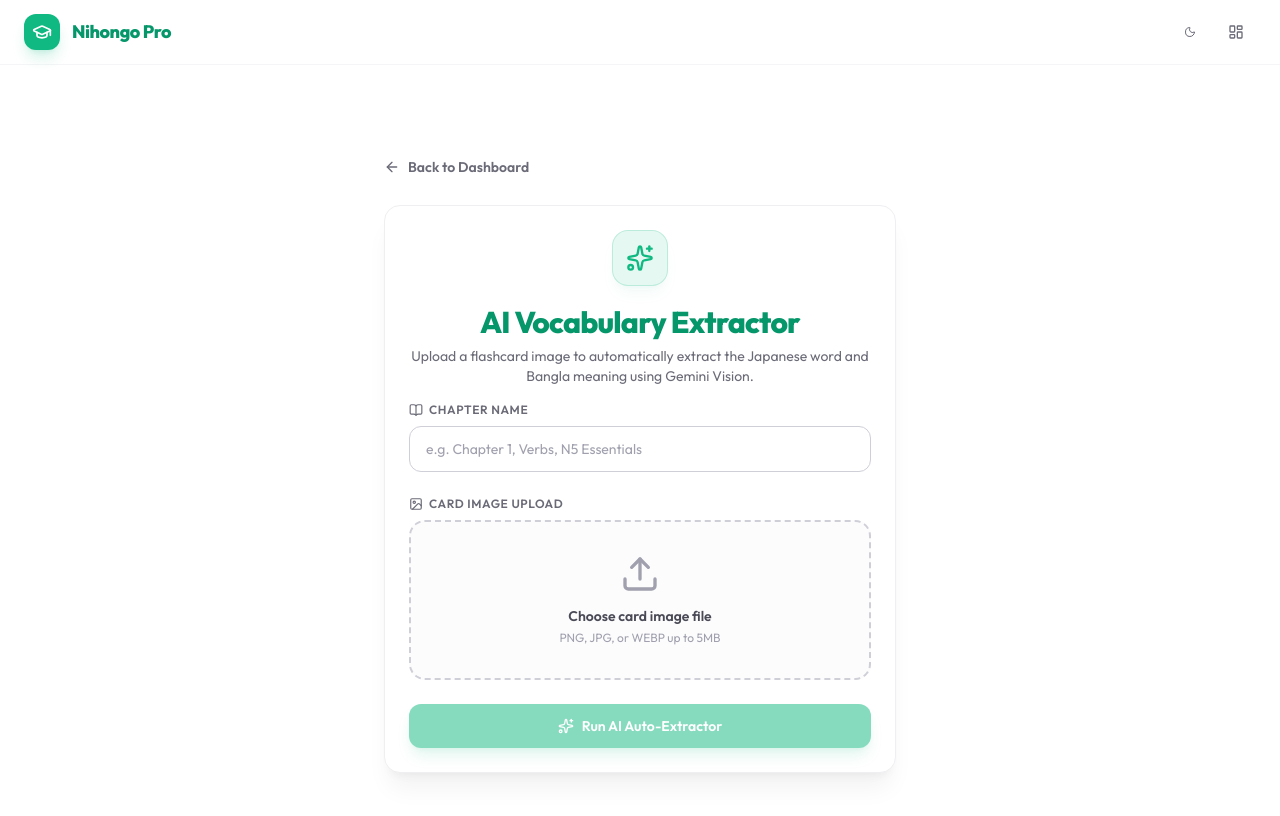
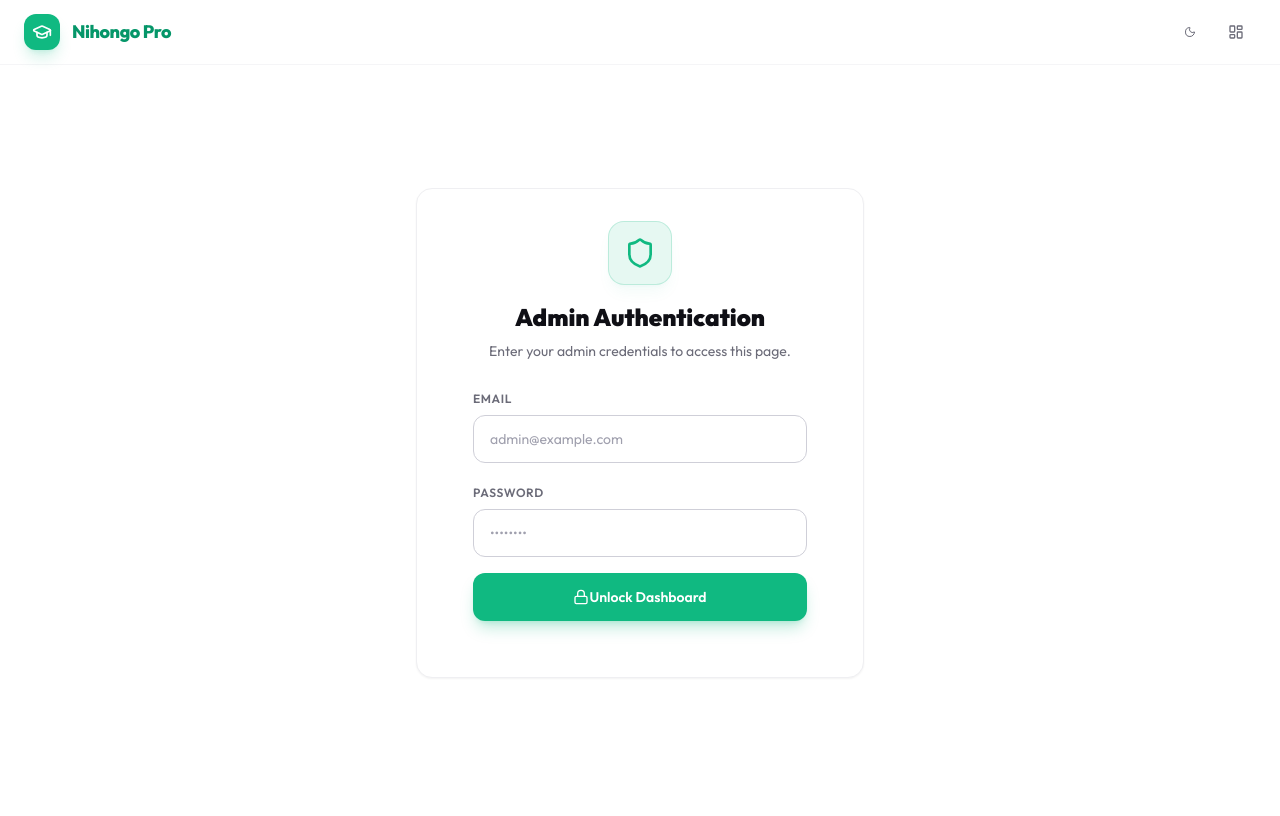
Before and after one commit to shipon-dev/Nihongo-Pro, a Next.js app: page /admin/upload in a window 1280 px wide. Shown: the top 816 px of the page. Built offline with nearby package versions, Linux system fonts and the light colour scheme.

Commit message:
feat: protect admin dashboard and upload pages with AdminAuth component

```diff
--- a/src/app/admin/page.tsx
+++ b/src/app/admin/page.tsx
@@ -5,6 +5,7 @@
 import { Input } from "@/components/ui/input";
 import { Card, CardContent } from "@/components/ui/card";
 import { AdminAuth } from "@/components/ui/admin-auth";
+import { useToast } from "@/components/ui/use-toast";
 import {
   Sparkles,
   Plus,
@@ -16,9 +17,6 @@
   Users,
   Eye,
   ClipboardList,
-  Shield,
-  LogIn,
-  Lock,
 } from "lucide-react";
 import Link from "next/link";
 
@@ -645,5 +643,6 @@
         </div>
       </div>
     </div>
+    </AdminAuth>
   );
 }
--- a/src/app/admin/upload/page.tsx
+++ b/src/app/admin/upload/page.tsx
@@ -5,6 +5,7 @@
 import { Button } from "@/components/ui/button";
 import { Input } from "@/components/ui/input";
 import { Card, CardContent, CardHeader, CardTitle, CardDescription } from "@/components/ui/card";
+import { AdminAuth } from "@/components/ui/admin-auth";
 import { useToast } from "@/components/ui/use-toast";
 import { ArrowLeft, Upload, Sparkles, Image as ImageIcon, BookOpen } from "lucide-react";
 import Link from "next/link";
@@ -80,6 +81,7 @@
   };
 
   return (
+    <AdminAuth>
     <div className="min-h-screen bg-transparent p-6 md:p-12 flex flex-col justify-center items-center">
       <div className="w-full max-w-lg mb-6">
         <Link
@@ -189,5 +191,6 @@
         </CardContent>
       </Card>
     </div>
+    </AdminAuth>
   );
 }
```
